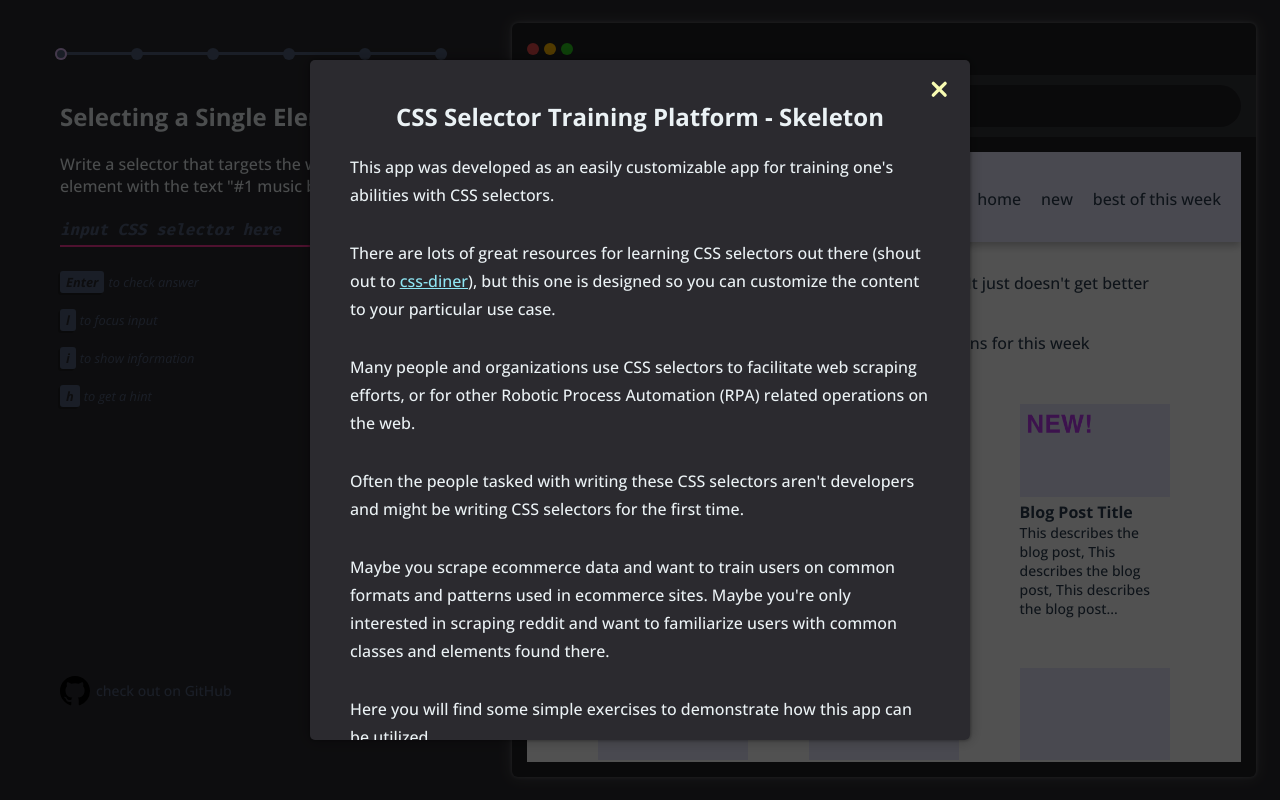
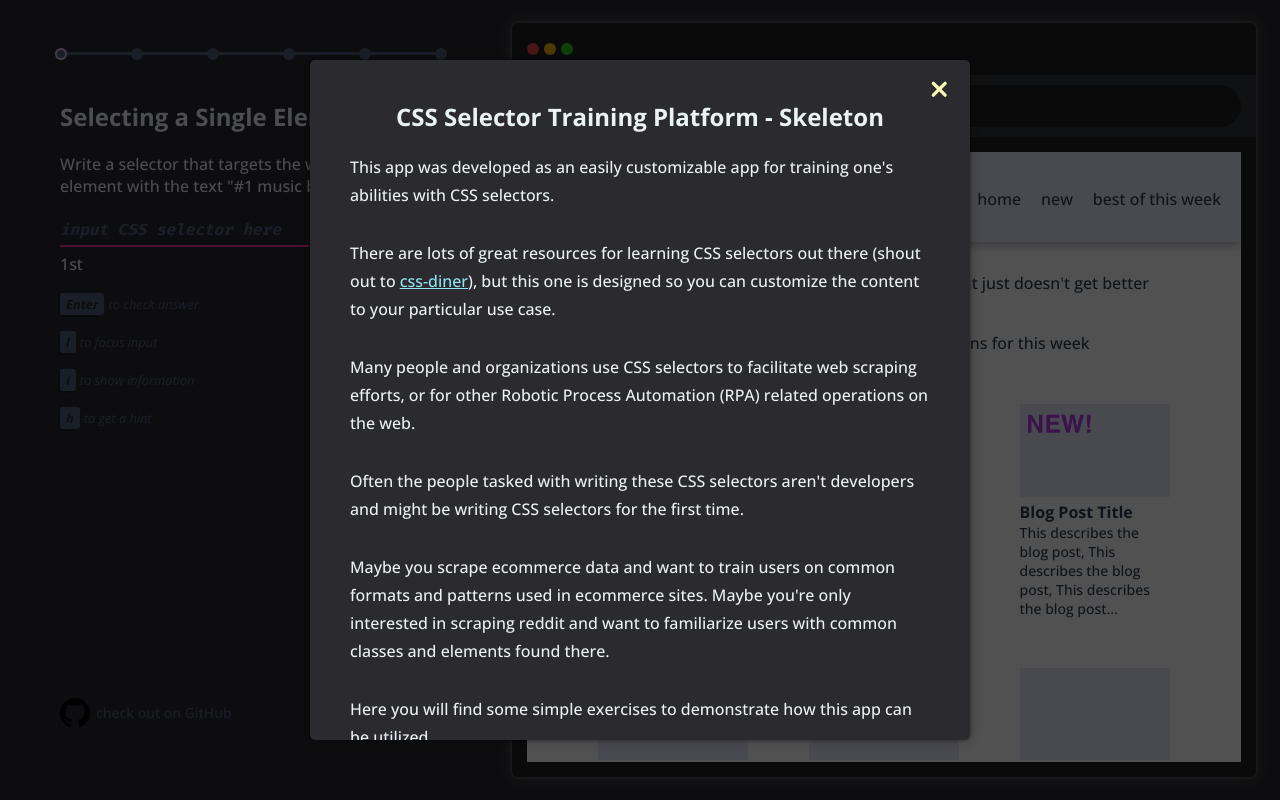
Before and after one commit to scootyboots/css-selector-training-platform, a Vue app: page /css-selector-training-platform/example-exercise/single in a window 1280 px wide. Built offline with nearby package versions, Linux system fonts and the light colour scheme.

Commit message:
component for displaying exercise state

```diff
--- /dev/null
+++ b/src/components/BoolStateDisplay.vue
@@ -0,0 +1,20 @@
+<script setup lang="ts">
+defineProps<{badge: string, tooltip: string}>()
+</script>
+
+<template>
+<div class="Bool-state-display">
+  <div class="Bool-state-display-badge">{{ badge  }}</div>
+  <div class="Bool-state-display-tooltip">{{ tooltip  }}</div>
+</div>
+</template>
+
+<style>
+.Bool-state-display-tooltip {
+  display: none;
+}
+
+.Bool-state-display:hover .Bool-state-display-tooltip {
+  display: flex;
+}
+</style>
--- a/src/components/Prompt.vue
+++ b/src/components/Prompt.vue
@@ -4,6 +4,7 @@ import router from '../router';
 import { findNextPreviousPath, lastPathCheck, findKeyFromPath, findCurrentRouteIndex } from '../utils/utils'
 import { useRoute } from 'vue-router';
 import ShortcutIndicatorVue from './ShortcutIndicator.vue';
+import BoolStateDisplay from './BoolStateDisplay.vue';
 import GitHubIcon from './svg_components/GitHubIcon.vue';
 
 const currentPath = useRoute().fullPath
@@ -228,6 +229,8 @@ const updateLocalStorage = () => {
       @keydown="(event) => checkSelectAllAnswer(false, event)"
     >
   </div>
+  <BoolStateDisplay v-if="!selectAll" badge="1st" tooltip="this exercise looks for the first element your selector targets"/>
+  <BoolStateDisplay v-if="selectAll"  badge="All" tooltip="this exercise looks for all the elements your selector targets"/>
   <div class="Prompt-shortcuts">
     <ShortcutIndicatorVue v-if="!selectAll" hotkey="Enter" @click="checkSingleAnswer(true)" explanation="to check answer" />
     <ShortcutIndicatorVue v-if="selectAll" hotkey="Enter" @click="checkSelectAllAnswer(true)" explanation="to check answer" />
```
